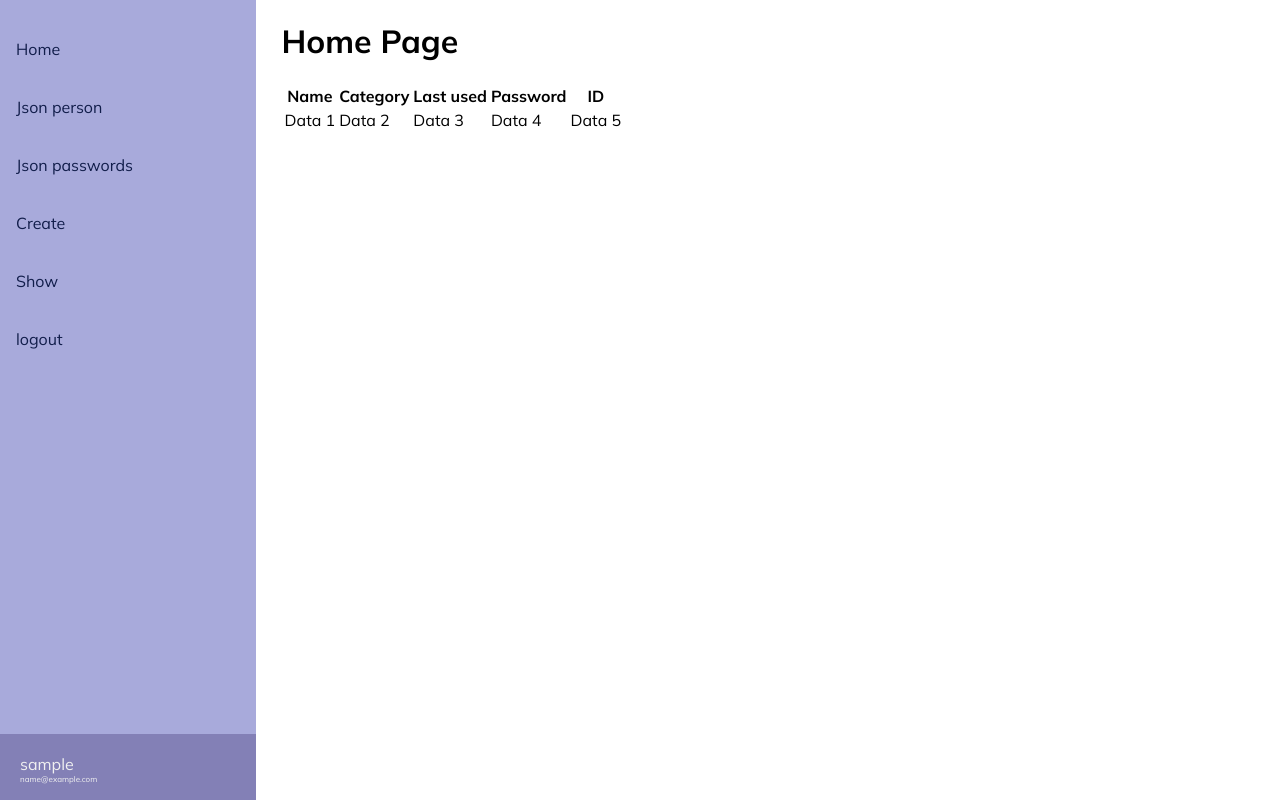
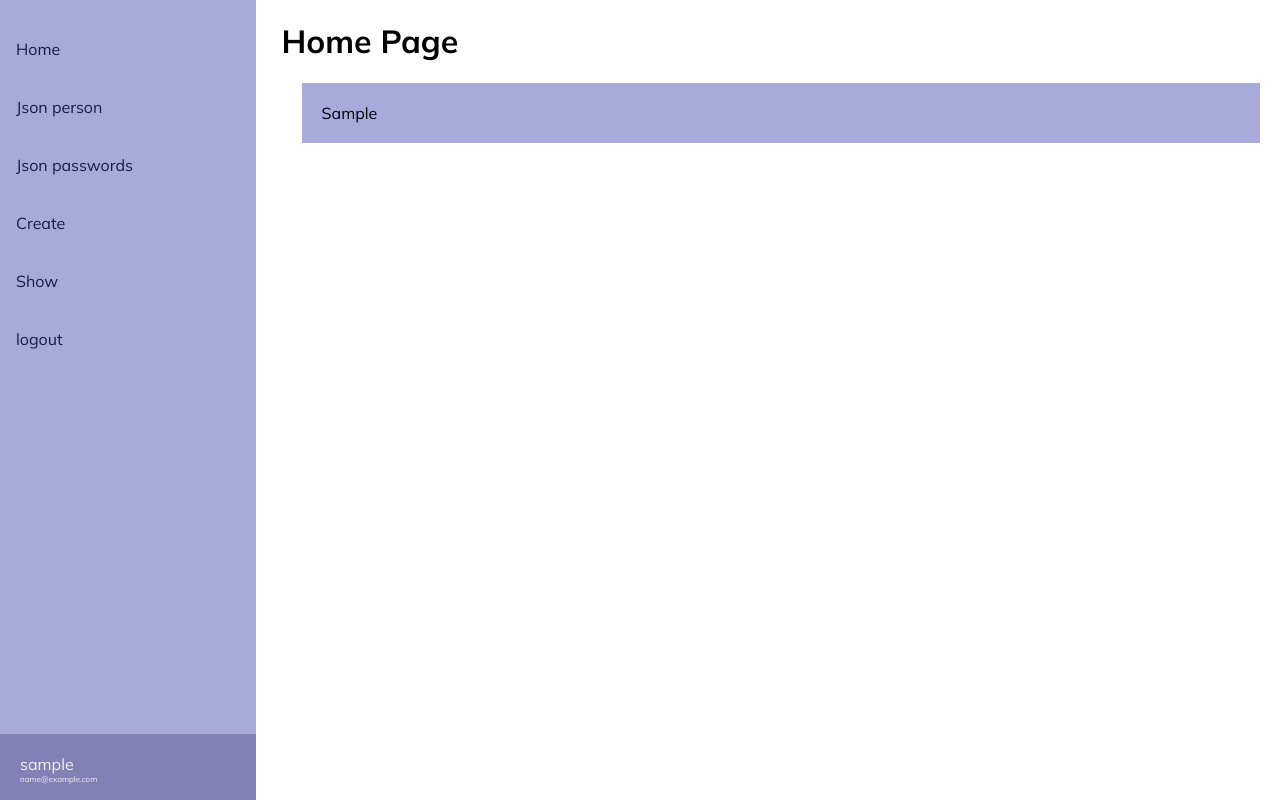
Before and after one commit to FilipsCalijs/Exam_Proj, a Django app: page / in a window 1280 px wide. Run offline with Django 4.2, Linux system fonts and the light colour scheme; a user stored in the database is signed in; tables that the repository leaves empty hold one stand-in row (values such as "Sample post").

Commit message:
updated homepage and added some functionality

```diff
--- a/Password/manPassword/templates/passInfo.html
+++ b/Password/manPassword/templates/passInfo.html
@@ -26,7 +26,7 @@
                 <strong>Last Used:</strong> {{ manager.last_used }}<br>
                 <strong>Description:</strong> {{ manager.description }}<br>
                 <strong>unique_id:</strong> {{ manager.unique_id }}<br>
-                <a href="{% url 'manPassword:edit_data' manager.unique_id %}">update (dont work)</a>
+                <a href="{% url 'manPassword:edit_data' manager.unique_id %}">Update</a>
                 <a href="{% url 'manPassword:delete' manager.unique_id %}">Delete</a>
             </div>
             {% endif %}
--- a/Password/user/static/css/home.css
+++ b/Password/user/static/css/home.css
@@ -1,3 +1,26 @@
 .main-header{
 
 }
+
+.pass_no_wrap {
+    display: flex;
+    flex-direction: column;
+    align-items: center;
+}
+
+.pass_no_wrap a {
+    display: block;
+    width: 100%;
+    color: black;
+    text-decoration: none;
+}
+
+.pass_no_wrap .pass_item {
+    padding: 20px;
+    background-color: #a8aadb;
+    margin: 0 20px
+}
+
+.pass_no_wrap .pass_item:hover {
+    background-color: #8884b4;
+}
--- a/Password/user/static/css/passInfo.css
+++ b/Password/user/static/css/passInfo.css
@@ -2,7 +2,7 @@
     display: flex;
     flex-wrap: wrap;
     /* max-width: 70%; */
-    justify-content: space-between;
+    justify-content: flex-start;
 }
 
 .filter_cat button, .filter_burt button{
@@ -27,6 +27,7 @@
     border-radius: 10px;
     box-shadow: 0 4px 8px rgba(0, 0, 0, 0.1); /* Bottom shadow */
     padding: 20px;
+    margin-right: 40px;
 }
 
 .Pass-div a {
--- a/Password/user/templates/home.html
+++ b/Password/user/templates/home.html
@@ -1,32 +1,13 @@
 {% extends "user.html" %}
 {% block content %}
     <h1 class="main-header">Home Page</h1>
-    <container>
-        <table>
-            <thead>
-                <tr>
-                    <th>Name</th>
-                    <th>Category</th>
-                    <th>Last used</th>
-                    <th>Password</th>
-                    <th>ID</th>
-                    <!-- Add more headers as needed -->
-                </tr>
-            </thead>
-            <tbody>
-                <!-- Populate table rows with data -->
-                <tr>
-                    <td>Data 1</td>
-                    <td>Data 2</td>
-                    <td>Data 3</td>
-                    <td>Data 4</td>
-                    <td>Data 5</td>
-                    <!-- Add more cells as needed -->
-                </tr>
-                <!-- Add more rows as needed -->
-            </tbody>
-        </table>
-    </container>
+    <div class="pass_no_wrap">
+        {% for manager in managers %}
+        <a href="{% url 'manPassword:edit_data' manager.unique_id %}">
+            <div class="pass_item">{{ manager.category }}</div>
+        </a>
+        {% endfor %}
+    </div>
 
     <!-- Other tasks and elements -->
     <p></p>
--- a/Password/user/views.py
+++ b/Password/user/views.py
@@ -5,7 +5,7 @@ from django.contrib.auth import login, logout
 from .forms import SignUpForm
 from django.contrib.auth.decorators import login_required
 from django.contrib import messages
-
+from manPassword.models import Manager
 
 #to create json
 from django.contrib.auth.models import User
@@ -14,7 +14,8 @@ import json
 
 @login_required
 def home(request):
- return render(request, "home.html", {})
+    managers = Manager.objects.all()
+    return render(request, "home.html", {'managers': managers})
 
 
 
```
